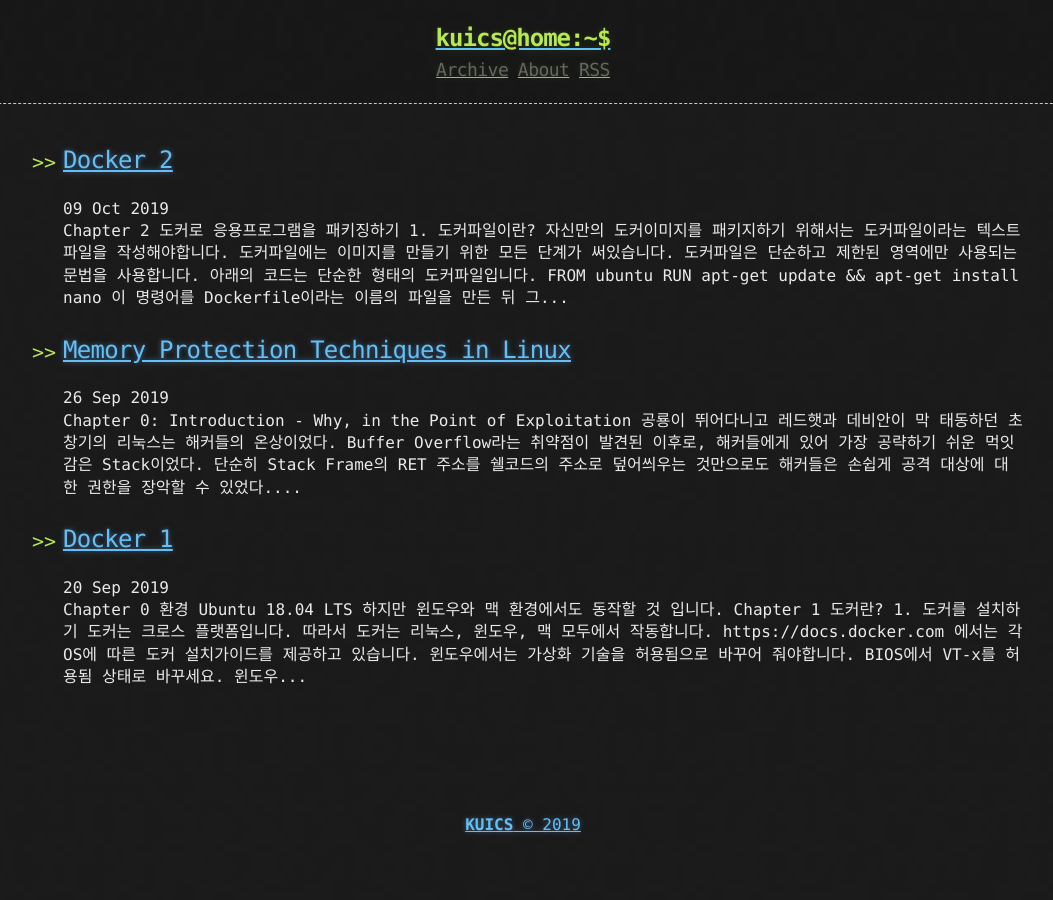
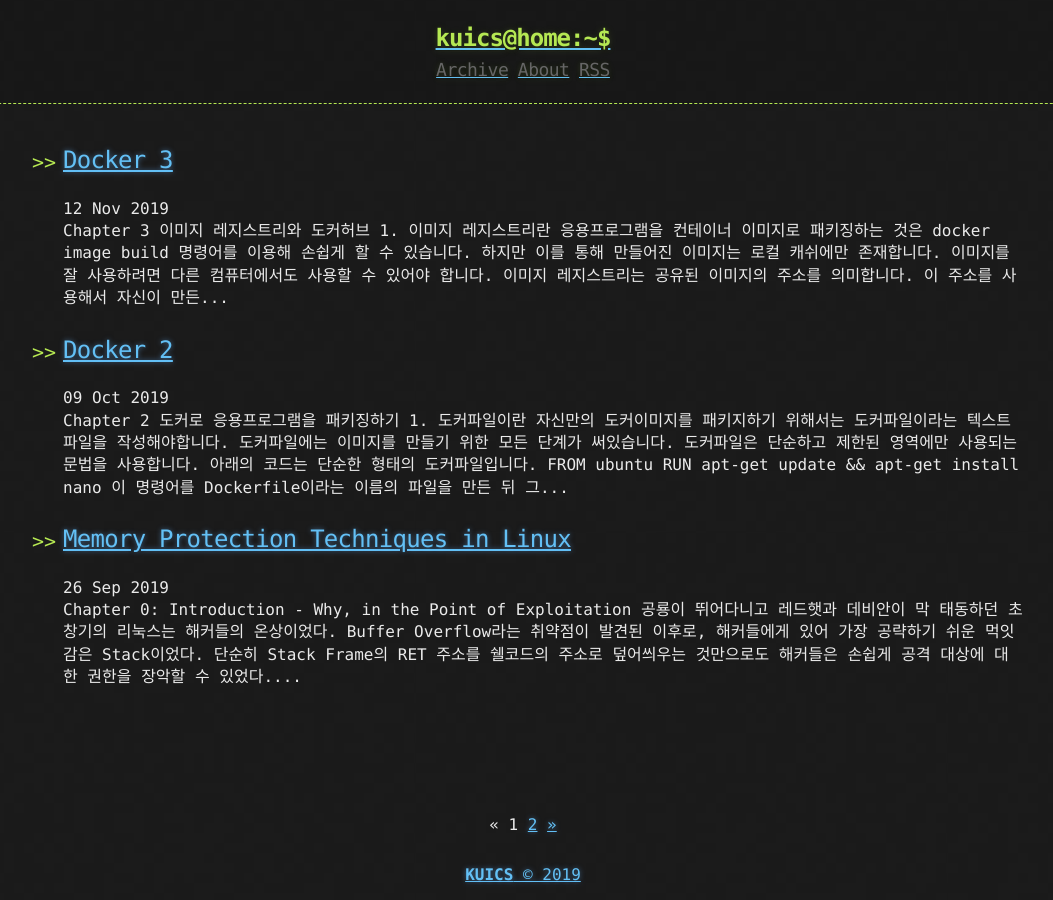
Before and after one commit to KUICS-Official/kuics_blog, a Jekyll site: the page built from index.html, in a window 1280 px wide. Shown: the whole page, without its empty margins (117-1170 px from the left). Built offline with Jekyll 4.4.1, drawn with Linux system fonts in a browser that asks for light colours; the list of posts is cut into pages by our own code.

Commit message:
Docker 3 Init & Written to Chapter 2

````diff
--- a/_posts/2019-10-09-Docker-2.md
+++ b/_posts/2019-10-09-Docker-2.md
@@ -5,31 +5,40 @@ published: true
 
 # Chapter 2 도커로 응용프로그램을 패키징하기
 
-## 1\. 도커파일이란?
+## 1. 도커파일이란
 
 자신만의 도커이미지를 패키지하기 위해서는 도커파일이라는 텍스트파일을 작성해야합니다. 도커파일에는 이미지를 만들기 위한 모든 단계가 써있습니다. 도커파일은 단순하고 제한된 영역에만 사용되는 문법을 사용합니다. 아래의 코드는 단순한 형태의 도커파일입니다.
 
-```
+```dockerfile
 FROM ubuntu
 RUN apt-get update && apt-get install nano
 ```
 
-이 명령어를 Dockerfile이라는 이름의 파일을 만든 뒤 그 안에 쓰면 됩니다. 이 도커파일으로 이미지를 빌드하고 그 이미지를 이용해 컨테이너를 실행시키면 nano 패키지가 깔려있는 우분투 컨테이너를 사용할 수 있게 됩니다. `FROM` 명령어는 기초이미지를 지정합니다. 이 기초이미지로부터 이후의 도커파일의 내용을 이용해 변화가 일어나게 됩니다. 이 경우에는 nano를 설치하기 위한 두 개의 `apt`명령어입니다.<br>
-이미지를 빌드하기 위해서 `docker image build` 명령어를 이용해야 합니다. 이 명령어를 실행시킬 때 이미지를 구분하기 위한 레포지토리 이름과 도커가 이미지를 빌드하기 위해 사용할 도커파일의 위치를 적어줘야 합니다. 또한 이미지를 라벨을 이용해 태그할 수 있습니다. 따라서 우리는 한 레포지토리에서 동시에 여러 버전의 이미지를 사용할 수 있습니다.(e.g. `ubuntu:16.04`와 `ubuntu:18.04`)`docker image build --tag kuicsofficial/ubuntu-with-nano .`명령어를 사용하면 현재 디렉토리에 있는 도커파일을 사용하여 이미지를 빌드합니다. ![Result of docker image build --tag kuicsofficial/ubuntu-with-nano](/blog/assets/2019-10-09-Docker-2/docker_image_build_ubuntu-with-nano_1.png)<br><br>
+이 명령어를 Dockerfile이라는 이름의 파일을 만든 뒤 그 안에 쓰면 됩니다. 이 도커파일으로 이미지를 빌드하고 그 이미지를 이용해 컨테이너를 실행시키면 nano 패키지가 깔려있는 우분투 컨테이너를 사용할 수 있게 됩니다. `FROM` 명령어는 기초이미지를 지정합니다. 이 기초이미지로부터 이후의 도커파일의 내용을 이용해 변화가 일어나게 됩니다. 이 경우에는 nano를 설치하기 위한 두 개의 `apt`명령어입니다.
+
+이미지를 빌드하기 위해서 `docker image build` 명령어를 이용해야 합니다. 이 명령어를 실행시킬 때 이미지를 구분하기 위한 레포지토리 이름과 도커가 이미지를 빌드하기 위해 사용할 도커파일의 위치를 적어줘야 합니다. 또한 이미지를 라벨을 이용해 태그할 수 있습니다. 따라서 우리는 한 레포지토리에서 동시에 여러 버전의 이미지를 사용할 수 있습니다.(e.g. `ubuntu:16.04`와 `ubuntu:18.04`)`docker image build --tag kuicsofficial/ubuntu-with-nano .`명령어를 사용하면 현재 디렉토리에 있는 도커파일을 사용하여 이미지를 빌드합니다.
+
+![Result of docker image build --tag kuicsofficial/ubuntu-with-nano](/blog/assets/2019-10-09-Docker-2/docker_image_build_ubuntu-with-nano_1.png)
 
 > Dockerfile은 따로 옵션을 주지 않았을 때의 기본 이름입니다. --file 옵션을 이용하면 임의의 이름의 파일을 이미지 빌드를 위한 도커파일로 사용할 수 있습니다. 예를 들어 server.dockerfile을 이미지 빌드를 위한 도커파일로 사용하고 싶다면 `docker image build --file server.dockerfile`명령어를 사용하면 됩니다.
 
-`image build`명령어는 도커 서버에서 실행됩니다.(클라이언트는 단순히 정보를 전달하는 역할만을 수행합니다.) 따라서 도커파일의 위치를 명시해주어야 합니다.(여기서는 현재 폴더에 도커파일이 있으므로 .을 사용합니다.) 클라이언트는 서버에 현재 폴더의 내용을 전달하고, 서버는 이미지를 빌드할 때 사용될 폴더에 그 내용을 저장합니다. 나중에 다시 살펴보겠지만, 이 폴더를 'build context'라고 부릅니다.<br>
-이미지를 빌드할 때 레포지토리 이름을 인자로 전달할 수 있습니다. 이미지를 로컬에서 빌드할 때 원하는 이름은 무엇이든 정할 수 있지만, 일반적으로 `{user}/{application}`형식을 사용합니다. 여기서 `{user}`는 도커허브의 ID입니다.<br>
+`image build`명령어는 도커 서버에서 실행됩니다.(클라이언트는 단순히 정보를 전달하는 역할만을 수행합니다.) 따라서 도커파일의 위치를 명시해주어야 합니다.(여기서는 현재 폴더에 도커파일이 있으므로 .을 사용합니다.) 클라이언트는 서버에 현재 폴더의 내용을 전달하고, 서버는 이미지를 빌드할 때 사용될 폴더에 그 내용을 저장합니다. 나중에 다시 살펴보겠지만, 이 폴더를 'build context'라고 부릅니다.
+
+이미지를 빌드할 때 레포지토리 이름을 인자로 전달할 수 있습니다. 이미지를 로컬에서 빌드할 때 원하는 이름은 무엇이든 정할 수 있지만, 일반적으로 `{user}/{application}`형식을 사용합니다. 여기서 `{user}`는 도커허브의 ID입니다.
+
 태그는 이미지를 구분가능하게 만들어주는 구분자입니다. 즉, 도커허브의 퍼블릭이미지를 사용할 때 레포지토리 내부에는 여러 버전의 이미지가 있습니다. 만약 태그를 따로 지정하지 않는다면 도커는 자동으로 `latest`라는 태그를 붙입니다.
 
 > 몇몇 이미지들은 `{user}`를 붙이지 않는 경우도 있습니다. 예를 들어, ubuntu의 경우 `canonical/ubuntu`가 아닌 `ubuntu`만으로도 작동합니다. 이러한 이미지는 공식 이미지이며 기초이미지로는 이러한 공식 이미지를 사용하는 것을 추천합니다.
 
-이미지를 빌드하는데 성공하면, 그 이미지는 도커 서버의 로컬 캐시에 저장되며 나중에 컨테이너를 실행시키는데 사용될 수 있습니다. 또한 이미지를 도커 허브에 푸시할 수도 있습니다.<br>
-`image ls`명령어를 사용하면 캐시된 이미지의 목록을 보여줍니다. ![Result of docker images ls](/blog/assets/2019-10-09-Docker-2/docker_image_ls.png)<br><br>
+이미지를 빌드하는데 성공하면, 그 이미지는 도커 서버의 로컬 캐시에 저장되며 나중에 컨테이너를 실행시키는데 사용될 수 있습니다. 또한 이미지를 도커 허브에 푸시할 수도 있습니다.
+
+`image ls`명령어를 사용하면 캐시된 이미지의 목록을 보여줍니다.
+
+![Result of docker images ls](/blog/assets/2019-10-09-Docker-2/docker_image_ls.png)
+
 `docker image ls`명령어의 출력에서는 레포지토리 이름과 태그, 이미지의 ID, 만들어진 시간, 이미지의 크기를 확인할 수 있습니다. 여기서 3개의 허브에서 다운로드한 이미지가 있는 것을 볼 수 있는데, 이 이미지는 Chapter 1에서 다운받았던 이미지입니다. `kuicsofficial`이라는 user이름으로 만들어진 이미지는 방금 생성한 이미지입니다. 만약 더 큰 이미지를 사용한다면 로컬 캐시는 많은 용량을 차지하게 될 것입니다. 이를 관리하는 법은 Chapter 4에서 다룰 것입니다.
 
-## 2\. 도커파일의 명령어
+## 2. 도커파일의 명령어
 
 필수적인 도커파일의 명령어는 `FROM`뿐입니다. `FROM`은 기초이미지를 지정하는 명령어이며, 도커파일의 최상단에 위치해야 합니다. 물론 `FROM`만으로는 많은 일을 할 수 없습니다. 아래는 다른 명령어들의 예시입니다.
 
@@ -42,22 +51,22 @@ RUN apt-get update && apt-get install nano
 
   이 명령어를 모두 사용한 도커파일을 만들어 보겠습니다. 이 이미지는 특정 포트로부터 입력을 받아 그 정보를 파일로 출력합니다.
 
-  ```
-  FROM ubuntu
-  RUN apt-get update && apt-get install -y netcat-openbsd
-  ENV LOG_FILE echo.out
-  COPY ./echoserver.sh /echoserver.sh
-  RUN chmod +x /echoserver.sh
-  EXPOSE 8082
-  VOLUME /server-logs
-  CMD /echoserver.sh
-  ```
+```dockerfile
+FROM ubuntu
+RUN apt-get update && apt-get install -y netcat-openbsd
+ENV LOG_FILE echo.out
+COPY ./echoserver.sh /echoserver.sh
+RUN chmod +x /echoserver.sh
+EXPOSE 8082
+VOLUME /server-logs
+CMD /echoserver.sh
+```
 
 > 명령어의 순서는 매우 중요합니다.
 
-echoserver.sh
+echoserver.sh파일
 
-```
+```bash
 #!/bin/bash
 
 netcat -k -l  -p 8082 > /server-logs/$LOG_FILE
@@ -75,10 +84,13 @@ netcat -k -l  -p 8082 > /server-logs/$LOG_FILE
 
 > 이러한 명령은 컨테이너 내부에서 이미지를 빌드하며 수행됩니다. 로컬 머신(호스트)가 아닌 이미지 내부에 netcat 패키지와 LOG_FILE 환경변수가 설정되어 있을 것 입니다.
 
-아래는 빌드할 때 명령어를 실행시킨 디렉토리의 파일목록과 빌드 명령어입니다. ![Result of ll and docker image build --tag kuicsofficial/echoserver .](/blog/assets/2019-10-09-Docker-2/docker_image_build_echoserver.png)<br><br>
+아래는 빌드할 때 명령어를 실행시킨 디렉토리의 파일목록과 빌드 명령어입니다.
 
-`CMD`명령어를 제외한 나머지 명령어는 이미지를 빌드하며 수행됩니다. 컨테이너를 실행시킬 때 도커는 `CMD`명령어에 지정된 명령을 실행시킵니다. 위의 이미지는 echoserver.sh라는 스크립트를 실행시킬 것 입니다. echoserver.sh는 netcat을 8082포트로 압력을 받도록 실행시키고 그 출력을 파일로 전달합니다. 파일이 저장되는 위치는 도커파일에 지정된 `VOLUME`과 환경변수를 이용합니다. `docker container run --detach --publish 8082:8082 --name echo-server kuicsofficial/echoserver` 명령어는 8082포트를 호스트와 연결하여 echoserver이미지를 실행시킵니다.<br>
-아래와 같이 명령어를 실행시키면 호스트에서 8082포트로 문자열을 보냅니다. ![Result of nc localhost 8082](/blog/assets/2019-10-09-Docker-2/nc_localhost_8082.png)<br><br>
+![Result of ll and docker image build --tag kuicsofficial/echoserver .](/blog/assets/2019-10-09-Docker-2/docker_image_build_echoserver.png)
+
+`CMD`명령어를 제외한 나머지 명령어는 이미지를 빌드하며 수행됩니다. 컨테이너를 실행시킬 때 도커는 `CMD`명령어에 지정된 명령을 실행시킵니다. 위의 이미지는 echoserver.sh라는 스크립트를 실행시킬 것 입니다. echoserver.sh는 netcat을 8082포트로 압력을 받도록 실행시키고 그 출력을 파일로 전달합니다. 파일이 저장되는 위치는 도커파일에 지정된 `VOLUME`과 환경변수를 이용합니다. `docker container run --detach --publish 8082:8082 --name echo-server kuicsofficial/echoserver` 명령어는 8082포트를 호스트와 연결하여 echoserver이미지를 실행시킵니다.
+
+아래와 같이 명령어를 실행시키면 호스트에서 8082포트로 문자열을 보냅니다. ![Result of nc localhost 8082](/blog/assets/2019-10-09-Docker-2/nc_localhost_8082.png)
 
 > 윈도우에는 netcat이 없습니다. [netcat](https://eternallybored.org/misc/netcat/)에서 다운로드 받을 수 있습니다.
 
@@ -86,18 +98,19 @@ netcat -k -l  -p 8082 > /server-logs/$LOG_FILE
 
 `docker container exec`명령어를 이용하면 컨테이너 내부에서 명령을 실행한 뒤 출력을 호스트에 보여줍니다. `docker container exec echo-server cat /server-logs/echo.out`명령어를 사용하여 올바르게 작동했는지 확인해보겠습니다.
 
-![Result of docker container exec echo-server cat /server-logs/echo.out](/blog/assets/2019-10-09-Docker-2/cat_server-logs_echo.out.png)<br><br>
+![Result of docker container exec echo-server cat /server-logs/echo.out](/blog/assets/2019-10-09-Docker-2/cat_server-logs_echo.out.png)
 
 이 예시는 단순한 형태의 도커파일의 예시입니다. 일반적인 도커파일은 베이스 이미지에 응용프로그램을 설치하는 등의 작업을 일을 합니다. 예를 들어 사용하려는 플랫폼이 공식 이미지가 있다면 그 이미지를 기초 이미지로 활용하여 자신이 원하는 작업을 통해 원하는 이미지를 만들어낼 수 있습니다.
 
-## 3\. 도커가 이미지를 빌드하는 방식
+## 3. 도커가 이미지를 빌드하는 방식
 
-도커는 이미지를 빌드하기 위해 레이어화된 파일시스템을 사용합니다. 기초 이미지를 이용해서 도커는 각각의 명령어를 실행시킬 임시 컨테이너를 실행시키고 명령어를 실행시킨 후에 임시 컨테이너들 새로운 레이어로 저장하고, 이를 로컬 캐시에 저장합니다. 도커는 빌드하며 캐시를 사용하므로 현재 명령어에 적절한 레이어를 찾아 재사용할 수 있습니다.<br>
-도커파일이 정확히 만들어져있고, 다른 도커파일이 비슷한 구조를 갖는다면 최대한 캐시된 레이어를 많이 활용할 수 있습니다. 이상적으로는 비슷한 의존성을 가진 여러 도커파일을 빌드한다면 정확히 그 이미지에서만 필요한 레이어만을 새로 생성하고 명령어를 실행시킬 수 있습니다. 예를 들어 아래의 두 도커파일은 마지막 `COPY`명령어를 제외하고 완전히 같습니다.<br>
-<br>
+도커는 이미지를 빌드하기 위해 레이어화된 파일시스템을 사용합니다. 기초 이미지를 이용해서 도커는 각각의 명령어를 실행시킬 임시 컨테이너를 실행시키고 명령어를 실행시킨 후에 임시 컨테이너들 새로운 레이어로 저장하고, 이를 로컬 캐시에 저장합니다. 도커는 빌드하며 캐시를 사용하므로 현재 명령어에 적절한 레이어를 찾아 재사용할 수 있습니다.
+
+도커파일이 정확히 만들어져있고, 다른 도커파일이 비슷한 구조를 갖는다면 최대한 캐시된 레이어를 많이 활용할 수 있습니다. 이상적으로는 비슷한 의존성을 가진 여러 도커파일을 빌드한다면 정확히 그 이미지에서만 필요한 레이어만을 새로 생성하고 명령어를 실행시킬 수 있습니다. 예를 들어 아래의 두 도커파일은 마지막 `COPY`명령어를 제외하고 완전히 같습니다.
+
 도커파일 A
 
-```
+```dockerfile
 FROM ubuntu
 RUN touch /setup.txt
 RUN echo init > /setup.txt
@@ -106,7 +119,7 @@ COPY file.txt /a.txt
 
 도커파일 B
 
-```
+```dockerfile
 FROM ubuntu
 RUN touch /setup.txt
 RUN echo init > /setup.txt
@@ -117,16 +130,31 @@ COPY file.txt /b.txt
 
 > file.txt라는 이름의 적당한 파일을 빌드하는 디렉토리에 생성해야 오류없이 동작할 것 입니다.
 
-![Result of docker image build -t kuicsofficial/a -f a.dockefile .](/blog/assets/2019-10-09-Docker-2/docker_build_a.png)<br>
-<br>
+![Result of docker image build -t kuicsofficial/a -f a.dockefile .](/blog/assets/2019-10-09-Docker-2/docker_build_a.png)
 
-이 결과에는 몇가지 주목할만한 점이 있습니다. Step 1을 실행할 때 우리가 이전에 이미 우분투 이미지를 사용한 적이 있었기 때문에 도커는 캐시에 있는 이미지를 사용합니다. 따라서 도커는 사용할 이미지의 ID만 보여줍니다.<br>
-하지만, Step 2를 실행할 때는 이전에 실행한 적이 없기 때문에 도커는 임시 컨테이너를 만들어 실행시킵니다. 도커는 이 컨테이너를 실행시킨 이후에 7ab로 시작하는 ID를 가진 레이어로 저장합니다. 마찬가지로 Step 3와 Step 4 역시 캐시에 적절한 이미지가 없으므로 도커는 임시 컨테이너를 만든 뒤에 그 레이어를 저장합니다.<br>
-`docker image history`명령어는 이미지의 모든 레이어를 보여줍니다. 아래는 `kuicsofficial/a`이미지의 레이어 기록입니다. ![Result of docker image history kuicsofficial/a](/blog/assets/2019-10-09-Docker-2/docker_image_history_a.png)<br><br>
-이 결과에는 많은 정보가 포함되어 있습니다. `missing`이라고 써있는 레이어는 캐시에 중간 레이어가 남아있지 않음을 의미합니다. 여기에 있는 `missing`레이어는 우분투 이미지에 포함되어 있는 동작을 수행하는 레이어이기 때문에 로컬 캐시에 저장되어 있지 않습니다. 도커는 이미지를 도커 허브에서 다운로드 받아 사용합니다. 따라서 모든 레이어가 로컬 캐시에 존재하지는 않습니다. 하지만 일부 기록은 볼 수 있습니다(여기서는 2ca로 시작하는 것입니다.). 그 위의 세 레이어는 우리가 도커파일에 지정한 동작입니다.<br>
-그럼 두번째 도커파일을 빌드해보겠습니다. 이제 로컬 캐시에 적절한 레이어가 있으므로 도커는 이 레이어를 사용할 것 입니다. ![Result of docker image build -t kuicsofficial/b -f b.dockerfile .](/blog/assets/2019-10-09-Docker-2/docker_build_b.png)<br><br>
-도커가 이미지를 빌드할 때 `COPY`명령어를 수행하기 위한 중간 레이어를 새로 만들어 사용하는 것을 볼 수 있습니다. file.txt를 b.txt로 복사하는 명령어는 이전에 실행된 적이 없기 때문입니다. 나머지 명령어는 로컬 캐시에 저장된 것을 재사용할 수 있습니다. `kuicsofficial/b`이미지의 레이어를 보면 아래 7개의 레이어를 ID가 위와 같고, 마지막 레이어의 ID만 다른 것을 볼 수 있습니다. ![Result of docker image history kuicsofficial/b](/blog/assets/2019-10-09-Docker-2/docker_image_history_b.png)<br><br>
-이러한 이미지 캐시는 빌드 타임을 매우 많이 단축할 수 있게 해줍니다. 다만 이미지 캐시를 사용할 때 모든 명령어가 빌드될 때의 상태로 이미지 캐시에 캐시된다는 것을 기억해야 합니다.<br>
+이 결과에는 몇가지 주목할만한 점이 있습니다. Step 1을 실행할 때 우리가 이전에 이미 우분투 이미지를 사용한 적이 있었기 때문에 도커는 캐시에 있는 이미지를 사용합니다. 따라서 도커는 사용할 이미지의 ID만 보여줍니다.
+
+하지만, Step 2를 실행할 때는 이전에 실행한 적이 없기 때문에 도커는 임시 컨테이너를 만들어 실행시킵니다. 도커는 이 컨테이너를 실행시킨 이후에 7ab로 시작하는 ID를 가진 레이어로 저장합니다. 마찬가지로 Step 3와 Step 4 역시 캐시에 적절한 이미지가 없으므로 도커는 임시 컨테이너를 만든 뒤에 그 레이어를 저장합니다.
+
+`docker image history`명령어는 이미지의 모든 레이어를 보여줍니다. 아래는 `kuicsofficial/a`이미지의 레이어 기록입니다.
+
+![Result of docker image history kuicsofficial/a](/blog/assets/2019-10-09-Docker-2/docker_image_history_a.png)
+
+이 결과에는 많은 정보가 포함되어 있습니다. `missing`이라고 써있는 레이어는 캐시에 중간 레이어가 남아있지 않음을 의미합니다. 여기에 있는 `missing`레이어는 우분투 이미지에 포함되어 있는 동작을 수행하는 레이어이기 때문에 로컬 캐시에 저장되어 있지 않습니다. 도커는 이미지를 도커 허브에서 다운로드 받아 사용합니다. 따라서 모든 레이어가 로컬 캐시에 존재하지는 않습니다. 하지만 일부 기록은 볼 수 있습니다(여기서는 2ca로 시작하는 것입니다.). 그 위의 세 레이어는 우리가 도커파일에 지정한 동작입니다.
+
+그럼 두번째 도커파일을 빌드해보겠습니다. 이제 로컬 캐시에 적절한 레이어가 있으므로 도커는 이 레이어를 사용할 것 입니다.
+
+![Result of docker image build -t kuicsofficial/b -f b.dockerfile .](/blog/assets/2019-10-09-Docker-2/docker_build_b.png)
+
+도커가 이미지를 빌드할 때 `COPY`명령어를 수행하기 위한 중간 레이어를 새로 만들어 사용하는 것을 볼 수 있습니다. file.txt를 b.txt로 복사하는 명령어는 이전에 실행된 적이 없기 때문입니다. 나머지 명령어는 로컬 캐시에 저장된 것을 재사용할 수 있습니다. `kuicsofficial/b`이미지의 레이어를 보면 아래 7개의 레이어를 ID가 위와 같고, 마지막 레이어의 ID만 다른 것을 볼 수 있습니다.
+
+![Result of docker image history kuicsofficial/b](/blog/assets/2019-10-09-Docker-2/docker_image_history_b.png)
+
+이러한 이미지 캐시는 빌드 타임을 매우 많이 단축할 수 있게 해줍니다. 다만 이미지 캐시를 사용할 때 모든 명령어가 빌드될 때의 상태로 이미지 캐시에 캐시된다는 것을 기억해야 합니다.
+
 도커는 로컬 캐시에서 적절한 레이어를 찾으므로 나중에는 최신상태를 유지하지 못하게 될 수도 있습니다. 예를 들어 `apt-get update`와 같은 명령어는 실행될 때 가장 최신의 패키지 목록을 가져오지만, 나중에 빌드할 때는 최신의 패키지 목록이 아니게 됩니다.
 
 > 이러한 문제를 방지하기 위한 방법이 [Best practices for writing Dockerfile](https://docs.docker.com/develop/develop-images/dockerfile_best-practices/)에 나와있습니다. 여기에 제시되어 있는 의도치않은 캐시된 이미지 사용을 막을 수 있는 방법 중 하나는 여러 명령어를 `RUN`명령어 하나에 묶어서 사용하는 것입니다.
+
+***
+이 내용은 Docker_Succintly 책을 기반으로 쓰여졌습니다. 이 책은 [Syncfusion](https://www.syncfusion.com/ebooks) 에서 다운로드 받을 수 있습니다.
--- /dev/null
+++ b/_posts/2019-11-12-Docker-3.md
@@ -0,0 +1,46 @@
+---
+title: Docker 3
+published: true
+---
+
+# Chapter 3 이미지 레지스트리와 도커허브
+
+## 1. 이미지 레지스트리란
+
+응용프로그램을 컨테이너 이미지로 패키징하는 것은 `docker image build` 명령어를 이용해 손쉽게 할 수 있습니다. 하지만 이를 통해 만들어진 이미지는 로컬 캐쉬에만 존재합니다. 이미지를 잘 사용하려면 다른 컴퓨터에서도 사용할 수 있어야 합니다. 이미지 레지스트리는 공유된 이미지의 주소를 의미합니다. 이 주소를 사용해서 자신이 만든 이미지를 push하거나 다른 사람이 만든 이미지를 pul할 수 있습니다 (GitHub에서 push와 pull하는 것처럼). 이미지 레지스트리는 도커의 주요한 기능 중 하나입니다.
+
+[도커허브](https://hub.docker.com)는 Docker, Inc.가 관리하는 공용 무료 이미지 레지스트리입니다. 도커허브에는 90만개가 넘는 이미지가 존재하고, 120억번이 넘는 이미지 pull이 일어났습니다. 누구나 도커허브에 이미지를 push할 수 있으며 공식적인 이미지도 존재합니다.
+
+도커허브에는 다양한 기능이 있고, 기본으로 지정되어 있는 저장소이기 때문에 처음에는 도커허브를 사용하는 것이 좋습니다. 하지만, 써드파티 저장소를 사용하고 싶다면 사용할 수 있습니다. 이 챕터에서는 도커허브를 사용하도록 하겠습니다.
+
+## 2. 도커허브 사용법
+
+도커허브는 Docker, Inc.에서 제공하는 공용 이미지 레지스트리입니다. 도커허브는 도커엔진의 기본 레지스트리입니다. 도커허브는 계정이 없더라도 이미지를 pull할 수 있습니다. 지금까지는 별다른 설정없이 도커허브에서 다운로드 받은 이미지를 이용해 컨테이너를 실행시켰습니다.
+
+도커허브에 이미지를 push하기 위해서는 계정이 필요합니다. [도커허브](https://hub.docker.com)에서 무료 계정을 만들 수 있습니다. 사용자명은 이미지를 빌드할 때 레포지토리 이름의 사용자명 부분과 같아야 합니다 (만약 사용자명이 `kuicsofficial`이라면 `kuicsofficial`이 앞에 붙은 이미지만 push할 수 있습니다.). 도커허브에 private 레포지토리를 만들 수 있습니다 (무료계정은 하나의 private 레포지토리만 만들 수 있습니다.).
+
+> 레지스트리와 레포지토리는 다른 것입니다. 레지스트리는 여러개의 레포지토리가 모인 것입니다.
+
+도커허브에서 계정을 만든 뒤에 `docker login`명령어를 통해 로그인할 수 있습니다.
+
+![Result of docker login](/blog/assets/2019-11-12-Docker-3/docker_login.png)
+
+이제 `image push` 명령어를 사용해 이미지를 push할 수 있습니다.
+
+![Result of image push](/blog/assets/2019-11-12-Docker-3/image_push.png)
+
+push는 만약 레지스트리에 같은 레이어가 있다면, push하지 않습니다. 위의 예시에서 기초 이미지를 공식 우분투 이미지에서 mount하고 있습니다. 만약 도커파일을 수정해서 push하면 밑의 레이어는 이미 레지스트리에 있으므로 맨 위의 레이어만 push합니다.
+
+도커허브에 레포지토리를 생성하면, `docker container run`에 이미지 태그를 사용해 컨테이너를 실행시킬 수 있습니다(여기서는 `docker container run kuicsofficial/echoserver`).
+
+이미지의 용량은 수 메가바이트에서 몇백 기가바이트일 수도 있습니다. 용량이 큰 이미지는 pull할 때 오래 걸립니다. 따라서 컨테이너를 실행시키기 위한 시간이 짧게는 수 초에서 길게는 몇 분까지도 걸릴 수 있습니다. 이러한 현상을 방지하기 위해서 이미지를 pull해서 필요해지기 전에 미리 다운로드 받아 놓을 수 있습니다.
+
+![Result of image pull](/blog/assets/2019-11-12-Docker-3/image_pull.png)
+
+>여기서는 이미 최신 이미지가 로컬 캐시에 있으므로 Image up-to-date라고 나옵니다.
+
+## 3. 태그와 이미지 버전
+
+지금까지는 이미지의 태그를 특별히 지정하지 않고 사용했습니다. 도커의 이미지 레포지토리는 기본적으로 `{user}/{app}`형태를 사용합니다. 이미지의 태그는 보통 버전을 지정하기 위해 사용합니다. 태그는 `{user}/{app}:{tag}`의 형태로 지정할 수 있습니다. 따로 태그를 지정하지 않으면 `latest`태그로 지정됩니다. `docker image ls`명령어에서 `filter` 옵션을 사용해 우분투 이미지만 볼 수 있습니다.
+
+![Result of image ls](/blog/assets/2019-11-12-Docker-3/image_ls.png)
````
Also changed, not shown: _posts/2019-09-20-Docker-1.md (+21 -10 lines), assets/2019-11-12-Docker-3/docker_login.png (added), assets/2019-11-12-Docker-3/image_pull.png (added), assets/2019-11-12-Docker-3/image_push.png (added).
